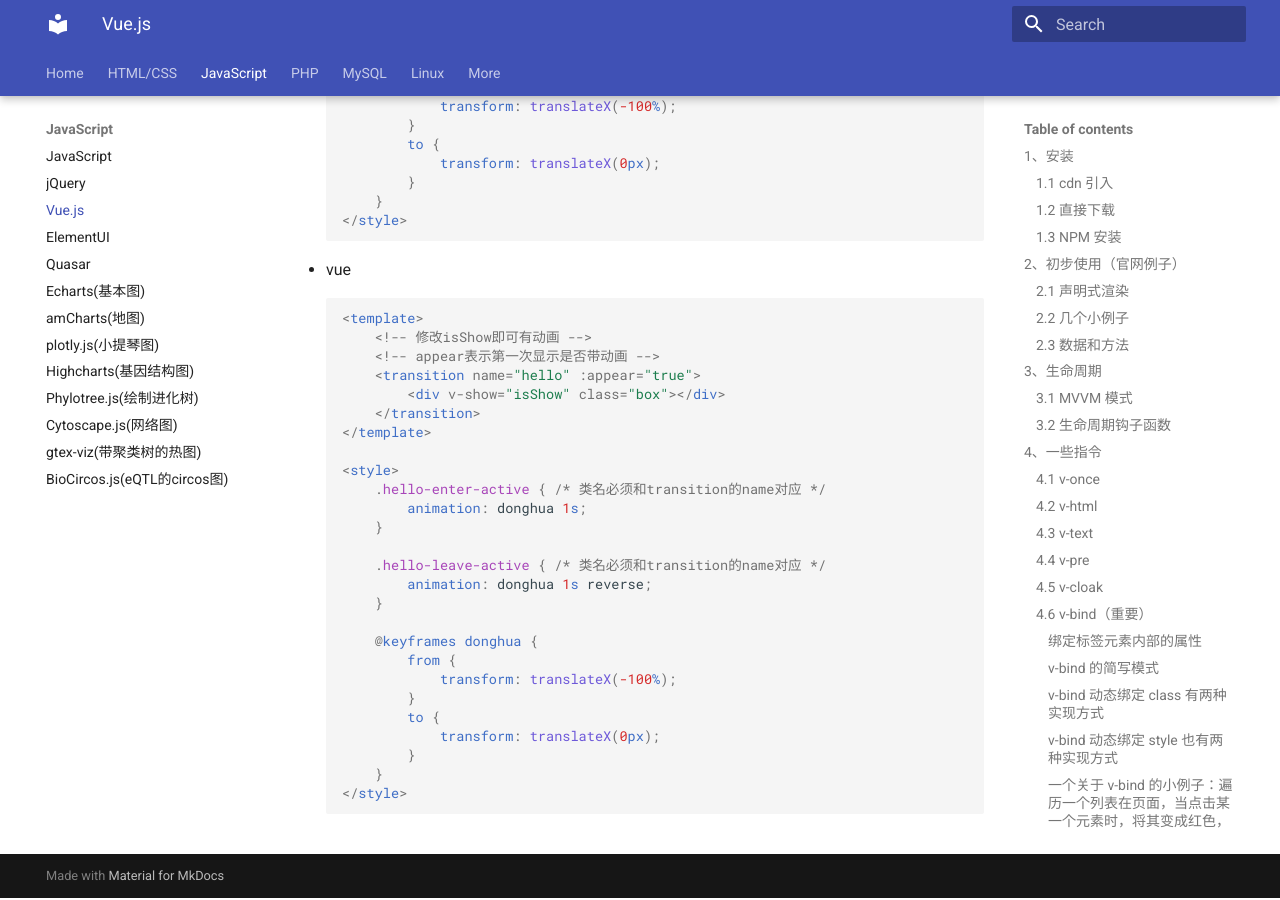
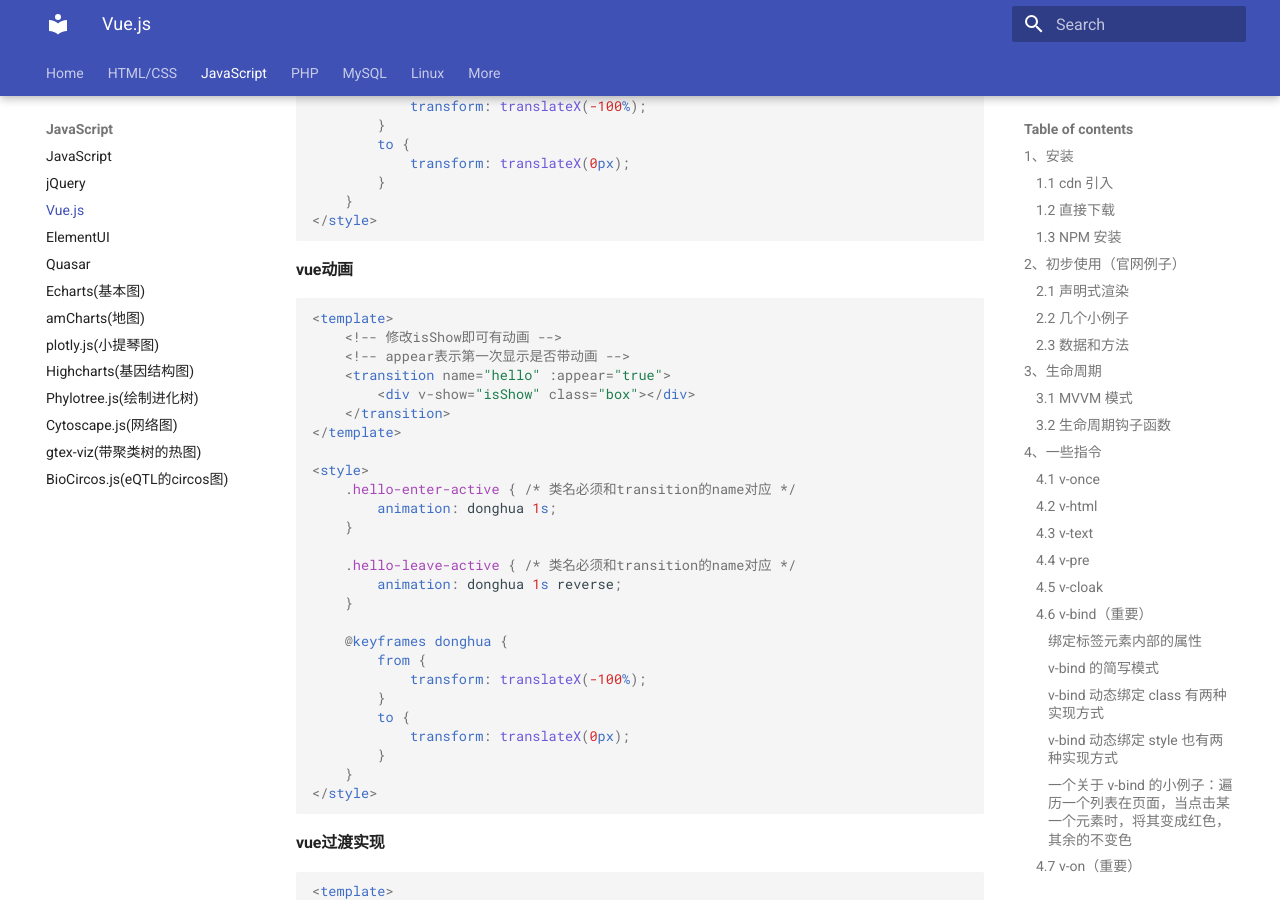
Before and after one commit to hzauwang/web-learn-v2, an MkDocs documentation site: the page built from docs/js/Vue.md, in a window 1280 px wide and 900 px high, scrolled down 69575 px. Built offline with MkDocs 1.6.1 and Material for MkDocs 9.7.7, drawn with Linux system fonts in a browser that asks for light colours; some of the changed lines change nothing that is shown.

Commit message:
Update Vue.md

````diff
--- a/docs/js/Vue.md
+++ b/docs/js/Vue.md
@@ -3763,56 +3763,131 @@
 
 ### 13、动画
 
-* css完成
-	```html
-	<div class="box come"></div>
-	<div class="box go"></div>
-
-	<style>
-		.come {
-			animation: donghua 1s;
+#### css完成
+```html
+<div class="box come"></div>
+<div class="box go"></div>
+
+<style>
+	.come {
+		animation: donghua 1s;
+	}
+
+	.go {
+		animation: donghua 1s reverse;
+	}
+
+	@keyframes donghua {
+		from {
+			transform: translateX(-100%);
 		}
-
-		.go {
-			animation: donghua 1s reverse;
+		to {
+			transform: translateX(0px);
 		}
-
-		@keyframes donghua {
-			from {
-				transform: translateX(-100%);
-			}
-			to {
-				transform: translateX(0px);
-			}
+	}
+</style>
+```
+
+#### vue动画
+```html
+<template>
+	<!-- 修改isShow即可有动画 -->
+	<!-- appear表示第一次显示是否带动画 -->
+	<transition name="hello" :appear="true">
+		<div v-show="isShow" class="box"></div>
+	</transition>
+</template>
+
+<style>
+	.hello-enter-active { /* 类名必须和transition的name对应 */
+		animation: donghua 1s;
+	}
+
+	.hello-leave-active { /* 类名必须和transition的name对应 */
+		animation: donghua 1s reverse;
+	}
+
+	@keyframes donghua {
+		from {
+			transform: translateX(-100%);
 		}
-	</style>
-	```
-* vue
-	```html
-	<template>
-		<!-- 修改isShow即可有动画 -->
-		<!-- appear表示第一次显示是否带动画 -->
-		<transition name="hello" :appear="true">
-			<div v-show="isShow" class="box"></div>
-		</transition>
-	</template>
-
-	<style>
-		.hello-enter-active { /* 类名必须和transition的name对应 */
-			animation: donghua 1s;
+		to {
+			transform: translateX(0px);
 		}
-
-		.hello-leave-active { /* 类名必须和transition的name对应 */
-			animation: donghua 1s reverse;
-		}
-
-		@keyframes donghua {
-			from {
-				transform: translateX(-100%);
-			}
-			to {
-				transform: translateX(0px);
-			}
-		}
-	</style>
-	```
+	}
+</style>
+```
+
+#### vue过渡实现
+
+```html
+<template>
+	<!-- 修改isShow即可有动画 -->
+	<!-- appear表示第一次显示是否带动画 -->
+	<transition name="hello" :appear="true">
+		<div v-show="isShow" class="box"></div>
+	</transition>
+</template>
+
+<style>
+	/* 进入的起点 */
+	/* 离开的终点 */
+	.hello-enter,
+	.hello-leave-to {
+		transform: translateX(-100%);
+	}
+
+	.hello-enter-active,
+	.hello-leave-active {
+		transition: 0.5s linear;
+	}
+
+	/* 进入的终点 */
+	/* 离开的起点 */
+	.hello-enter-to,
+	.hello-leave {
+		transform: translateX(0);
+	}
+</style>
+```
+
+#### animate.css
+
+[animate.css](https://animate.style/)
+<code>npm install animate.css</code>
+
+```html
+<template>
+	<!-- 修改isShow即可有动画 -->
+	<!-- appear表示第一次显示是否带动画 -->
+	<transition-group
+		name="animate__animated animate__bounce"
+		appea
+		enter-active-class="animate__swing"
+		leave-active-class="animate__backOutUp">
+		<div v-show="isShow" class="box" key="box1">box1</div>
+		<div v-show="!isShow" class="box" key="box2">box2</div>
+	</transition-group>
+</template>
+
+<script>
+	import 'animate.css'
+</script>
+```
+!!!note
+		transition-group里需要加上key
+
+### 14、axios
+
+```js
+import axios from 'axios'
+
+axios.get(url).then(
+	response => {
+		console.log(response.data)
+	},
+	error => {
+		console.log(error.message)
+	}
+)
+```
````
